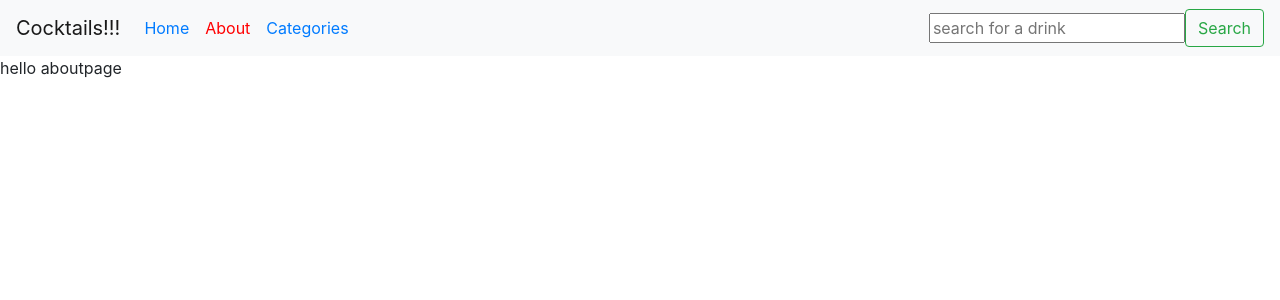
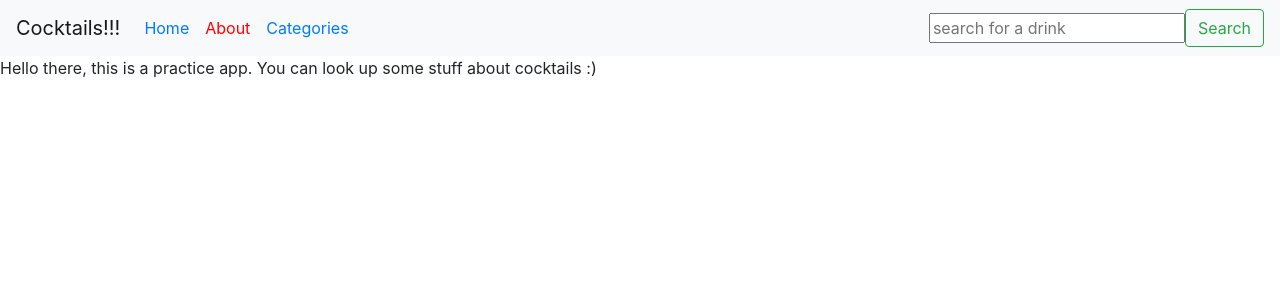
Before and after one commit to MartijnSam/cocktails, a React (Create React App) app: page /about in a window 1280 px wide. Shown: the top 300 px of the page. Built offline with nearby package versions, Linux system fonts and the light colour scheme.

Commit message:
added content on about and home

```diff
--- a/src/pages/AboutPage.js
+++ b/src/pages/AboutPage.js
@@ -4,7 +4,7 @@ export default function AboutPage() {
     React.createRef(AboutPage)
     return (
       <div className="aboutpage">
-        hello aboutpage
+        Hello there, this is a practice app. You can look up some stuff about cocktails :)
       </div>
     );
   }
--- a/src/pages/HomePage.js
+++ b/src/pages/HomePage.js
@@ -3,7 +3,7 @@ import React from 'react';
 export default function HomePage() {
     return (
       <div className="homepage">
-        hello homepage
+        Hi there! Welcome on this app to look up stuff about cocktails. Enjoy!
       </div>
     );
   }
```
